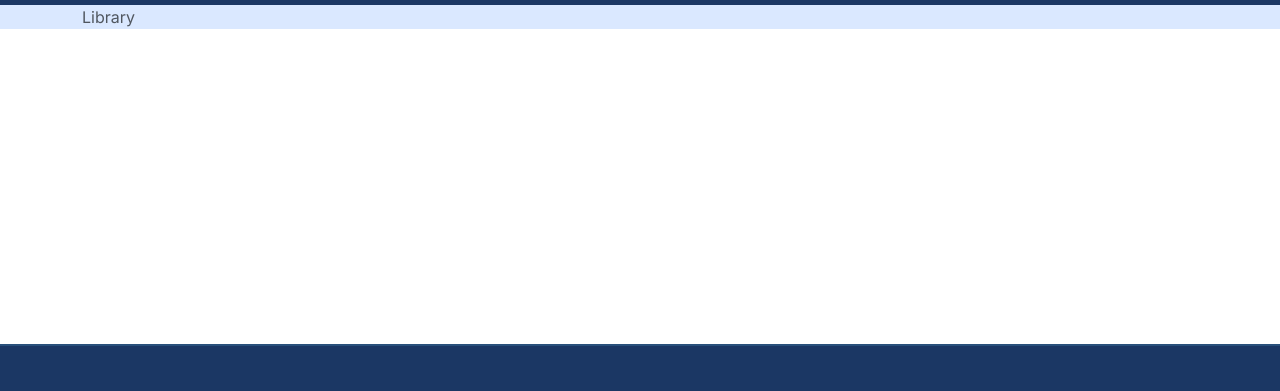
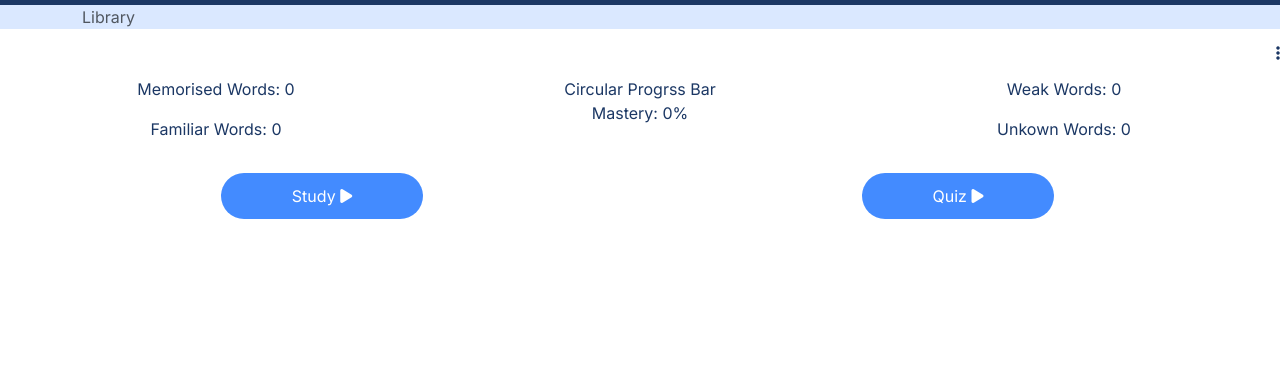
Before and after one commit to DestinyGeorge/memori-k, a plain HTML site: page library.html in a window 1280 px wide. Shown: the part 61-452 px from the top of the page. Drawn offline with nearby package versions, Linux system fonts and the light colour scheme.

Commit message:
Add initial content for library overview  section

```diff
--- a/assets/css/style.css
+++ b/assets/css/style.css
@@ -70,6 +70,11 @@ h1{
 
 .text-study-blue{
     color: var(--secondary-color-light);
+}
+
+.memory-blue-button{
+    background-color: var(--secondary-color-dark);
+    color: var(--neutral-color-white);
 }
 
 /* Navbar */
@@ -170,6 +175,14 @@ h1{
 
 }
 
+.library-action-button{
+    background-color: var(--secondary-color-dark);
+    color: var(--neutral-color-white);
+    border-radius: 50px;
+    padding: 10px 70px 10px 70px;
+}
+
+
 
 /* --- Footer Styling --- */
 #footer {
--- a/library.html
+++ b/library.html
@@ -79,15 +79,50 @@
                     <!-- Library > Study Tracks > Track Name > Group Name -->
                     <ol class="breadcrumb">
                         <li class="breadcrumb-item active" aria-current="page">Library</li>
+                        <!-- Tabs -->
+                        <li class="breadcrumb-item d-none"><a href="#">All Cards</a></li>
+                        <li class="breadcrumb-item d-none"><a href="#">Decks</a></li>
+                        <li class="breadcrumb-item d-none"><a href="#">Study Tracks</a></li>
                     </ol>
                 </div>
             </nav>
 
+            <div id="more-options" class="d-flex justify-content-end">
+                    <i class="fa-solid fa-ellipsis-vertical"></i>
+                </div>
+
             <!-- 2. Section Title & Summary Stats -->
             <div id="library-overview-panel" class="p-3">
                 <!-- Title, Mastery Doughnut/Percentage, Word Count Stats -->
+                 <div class="row text-center">
+                    <div class="col-4">
+                        <p>Memorised Words: <span id="memorised-words">0</span></p>
+                        <p>Familiar Words: <span id="familiar-words">0</span></p>
+                    </div>
+                    <div class="col-4">
+                        <div class="mastery-progress-bar">
+                            Circular Progrss Bar
+                        </div>
+
+                        <p>Mastery: <span id="mastery-percentage">0</span>%</p>
+                    </div>
+                    <div class="col-4">
+                        <p>Weak Words: <span id="weak-words">0</span></p>
+                        <p>Unkown Words: <span id="unkown-words">0</span></p>
+                    </div>
+                 </div>
                 <div id="overview-actions" class="mt-3">
                     <!-- Action Buttons: "Study" and "Quizzes" -->
+                    <div class="row text-center">
+                        <div class="col-12 col-md-6">
+                            <button type="button" class="btn library-action-button">
+                                Study <i class="fa-solid fa-play"></i></button>
+                        </div>
+                        <div class="col-12 col-md-6">
+                            <button type="button" class="btn library-action-button">
+                                Quiz <i class="fa-solid fa-play"></i></button>
+                        </div>
+                    </div>
                 </div>
             </div>
         </header>
```
